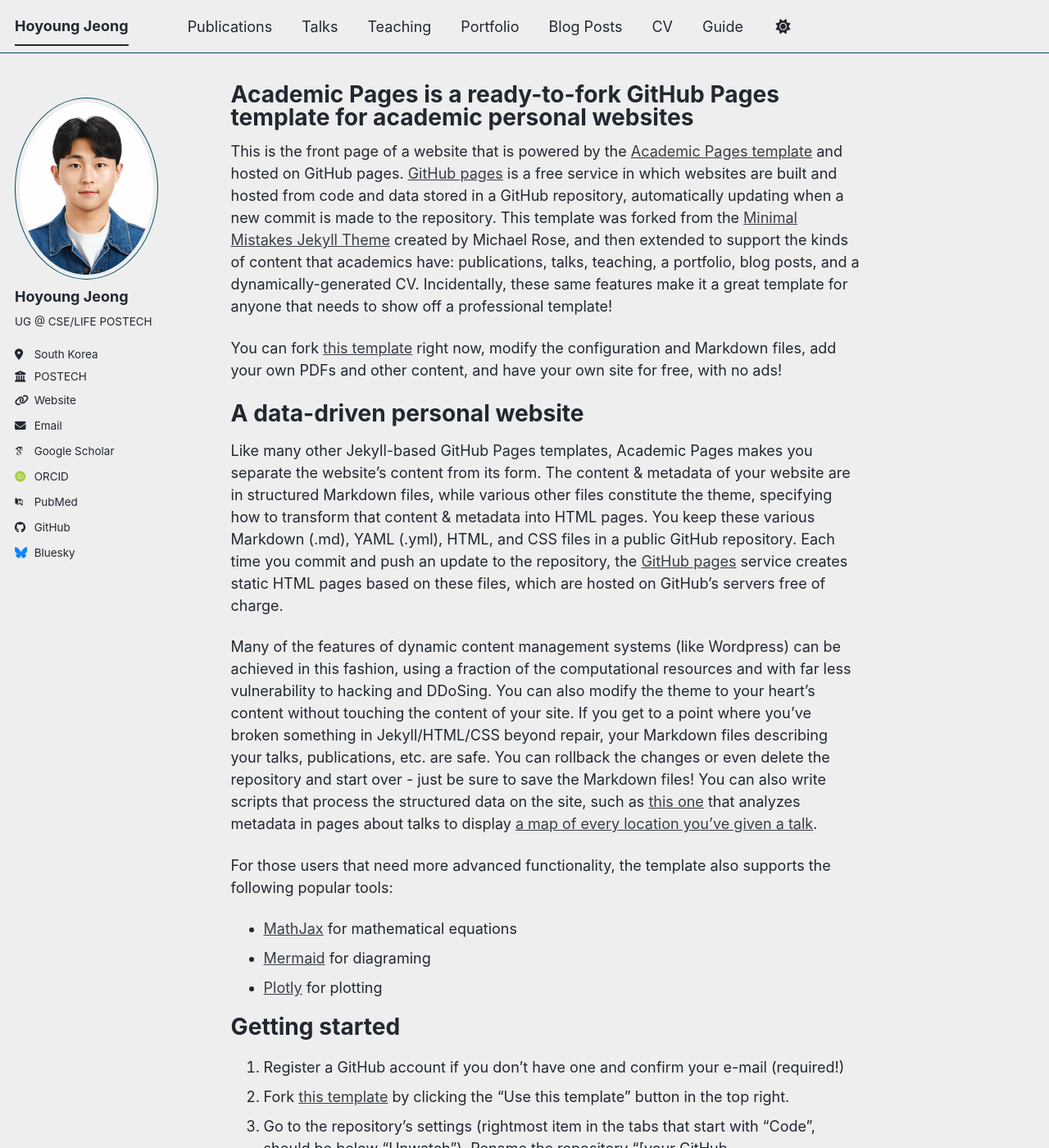
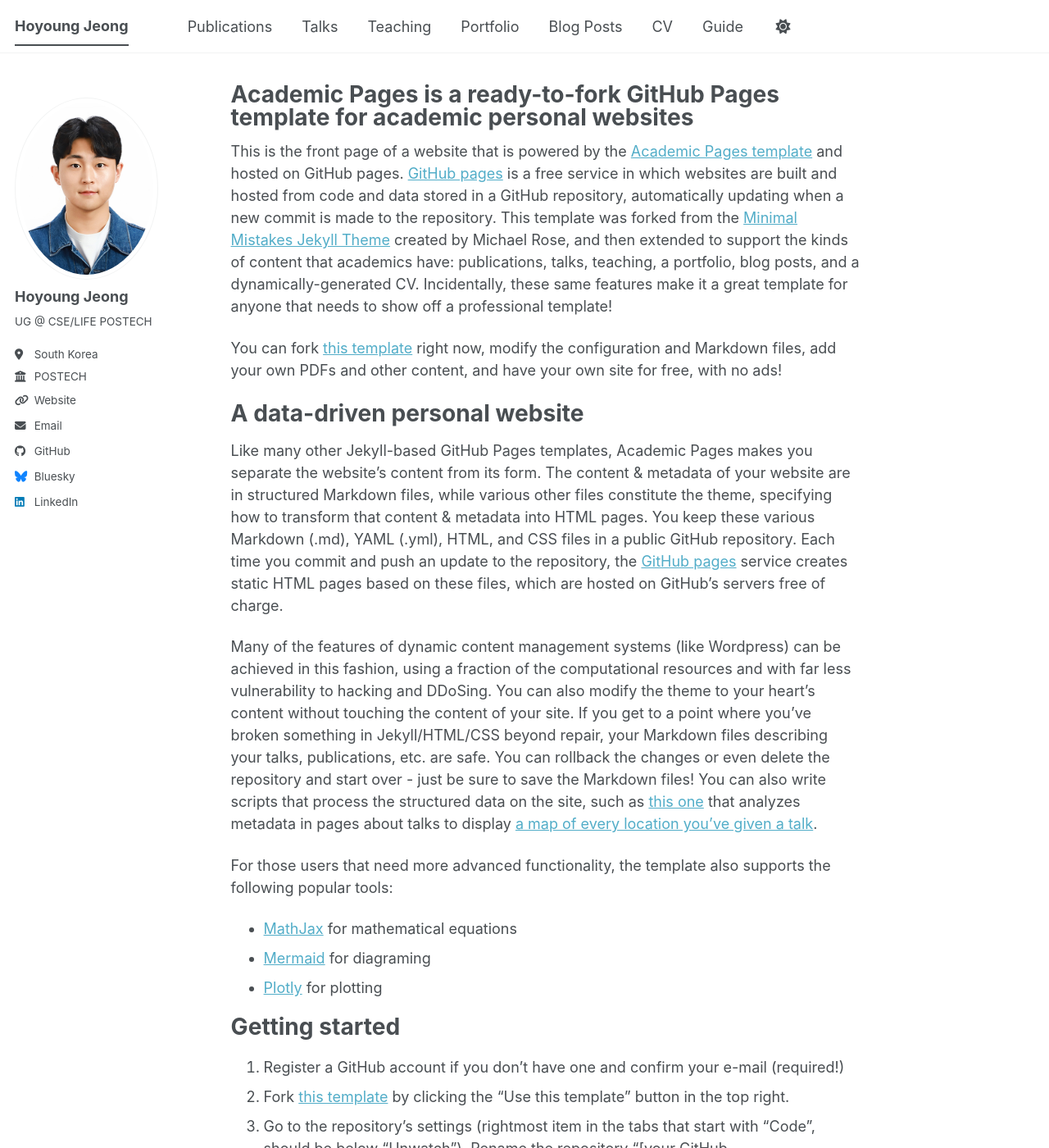
Before and after one commit to ho0hoy/ho0hoy.github.io, a Jekyll site: the page built from _pages/about.md, in a window 1280 px wide and 1400 px high. Shown: the whole window at 82% size. Built offline with Jekyll 4.4.1, drawn with Linux system fonts in a browser that asks for light colours; some web fonts are replaced; a script bundle is joined from its source files by our own code; library files that are not in the unit come from our copies.

Commit message:
Update _config.yml

```diff
--- a/_config.yml
+++ b/_config.yml
@@ -8,7 +8,7 @@
 
 # Basic Site Settings
 locale                   : "en-US"
-site_theme               : "air" # The available themes options are "default", "air", "sunrise", "mint", "dirt" and "contrast"
+site_theme               : "default" # The available themes options are "default", "air", "sunrise", "mint", "dirt" and "contrast"
 title                    : "Hoyoung Jeong"
 title_separator          : "-"
 name                     : &name "Hoyoung Jeong"
@@ -35,13 +35,13 @@ author:
   # Academic websites
   academia         : # URL
   arxiv            : # URL - Update with the correct link to your profile
-  googlescholar    : "https://scholar.google.com/citations?user=PS_CX0AAAAAJ"
+  googlescholar    : #"https://scholar.google.com/citations?user=PS_CX0AAAAAJ"
   inspire-hep      : # URL
   impactstory      : # URL
-  orcid            : "https://orcid.org/yourorcidurl"
+  orcid            : #"https://orcid.org/yourorcidurl"
   semantic         : # URL
   ssrn             : # URL
-  pubmed           : "https://www.ncbi.nlm.nih.gov/pubmed/?term=john+snow"
+  pubmed           : #"https://www.ncbi.nlm.nih.gov/pubmed/?term=john+snow"
   researchgate     : # URL
   scopus           : # URL
   zotero           : # URL
@@ -66,7 +66,7 @@ author:
   keybase          : # Username
   instagram        : # Username
   lastfm           : # Username
-  linkedin         : # ho0hoy
+  linkedin         : "ho0hoy"
   mastodon         : # URL
   medium           : # URL
   pinterest        : # Username
```
